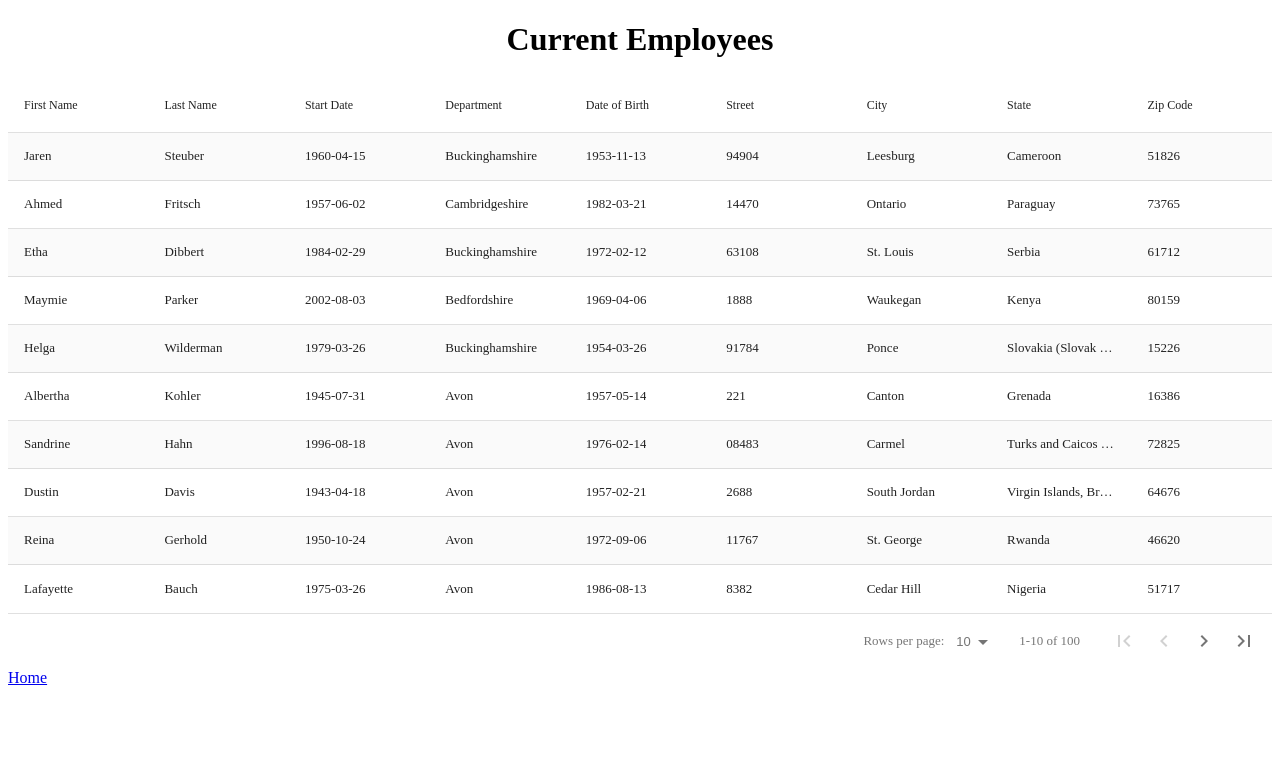
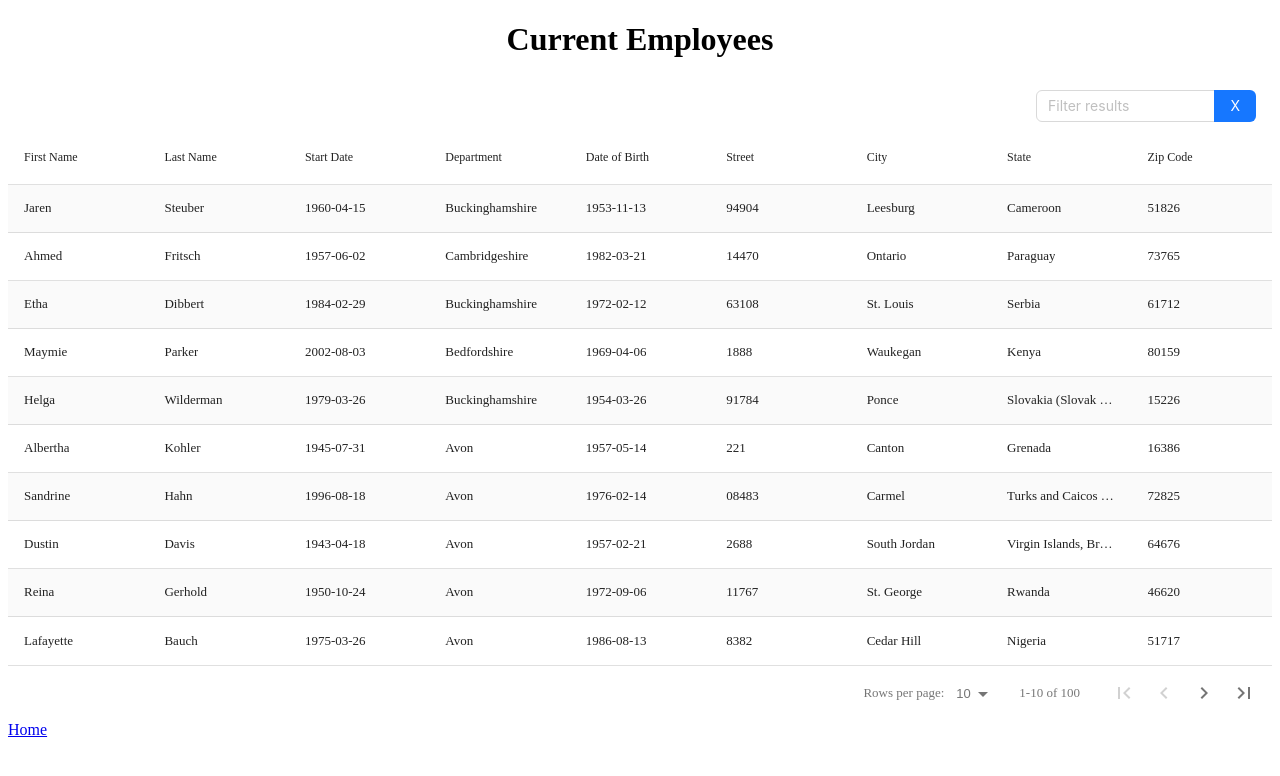
Before and after one commit to lgmoraes/HRnet-react, a React (Create React App) app: page /employee-list in a window 1280 px wide. Shown: the top 776 px of the page. Built offline with nearby package versions, Linux system fonts and the light colour scheme.

Commit message:
:star: feat: Add user filter

```diff
--- a/src/pages/EmployeeList/index.jsx
+++ b/src/pages/EmployeeList/index.jsx
@@ -1,8 +1,9 @@
-import { useEffect } from 'react'
+import { useState, useEffect, useMemo } from 'react'
 import { Link } from 'react-router-dom'
 import DataTable from 'react-data-table-component'
 import styled from 'styled-components'
 import { faker } from '@faker-js/faker'
+import { Input } from 'antd'
 
 import { dataColumns } from '../../utils/data'
 
@@ -11,6 +12,8 @@ const Title = styled.h1`
   justify-content: center;
   display: flex;
 `
+
+const { Search } = Input
 
 const columns = Object.entries(dataColumns).map(([label, id]) => ({
   name: label,
@@ -37,11 +40,44 @@ for (let i = 0; i < 100; i++) {
 
 function EmployeeList() {
   const storedUsers = JSON.parse(localStorage.getItem('employees')) || []
+  const [filterText, setFilterText] = useState('')
+  const [resetPaginationToggle, setResetPaginationToggle] = useState(false)
   const users = storedUsers.concat(fakeUsers)
+  const filteredUsers = users.filter(
+    (user) =>
+      user.firstName &&
+      user.lastName &&
+      user.firstName
+        .concat(' ', user.lastName)
+        .toLowerCase()
+        .includes(filterText.toLowerCase())
+  )
+  const onFilter = (txt) => setFilterText(txt)
 
   useEffect(() => {
     document.title = 'Employee list'
   }, [])
+
+  const subHeaderComponentMemo = useMemo(() => {
+    const handleClear = () => {
+      if (filterText) {
+        setResetPaginationToggle(!resetPaginationToggle)
+        setFilterText('')
+      }
+    }
+
+    return (
+      <Search
+        style={{
+          width: 220,
+        }}
+        placeholder="Filter results"
+        enterButton="X"
+        onInput={(e) => onFilter(e.target.value)}
+        onSearch={handleClear}
+      />
+    )
+  }, [filterText, resetPaginationToggle])
 
   return (
     <main className="employeeList">
@@ -52,7 +88,9 @@ function EmployeeList() {
         pagination
         striped
         columns={columns}
-        data={users}
+        data={filterText ? filteredUsers : users}
+        subHeader
+        subHeaderComponent={subHeaderComponentMemo}
       />
       <Link to="/">Home</Link>
     </main>
```
